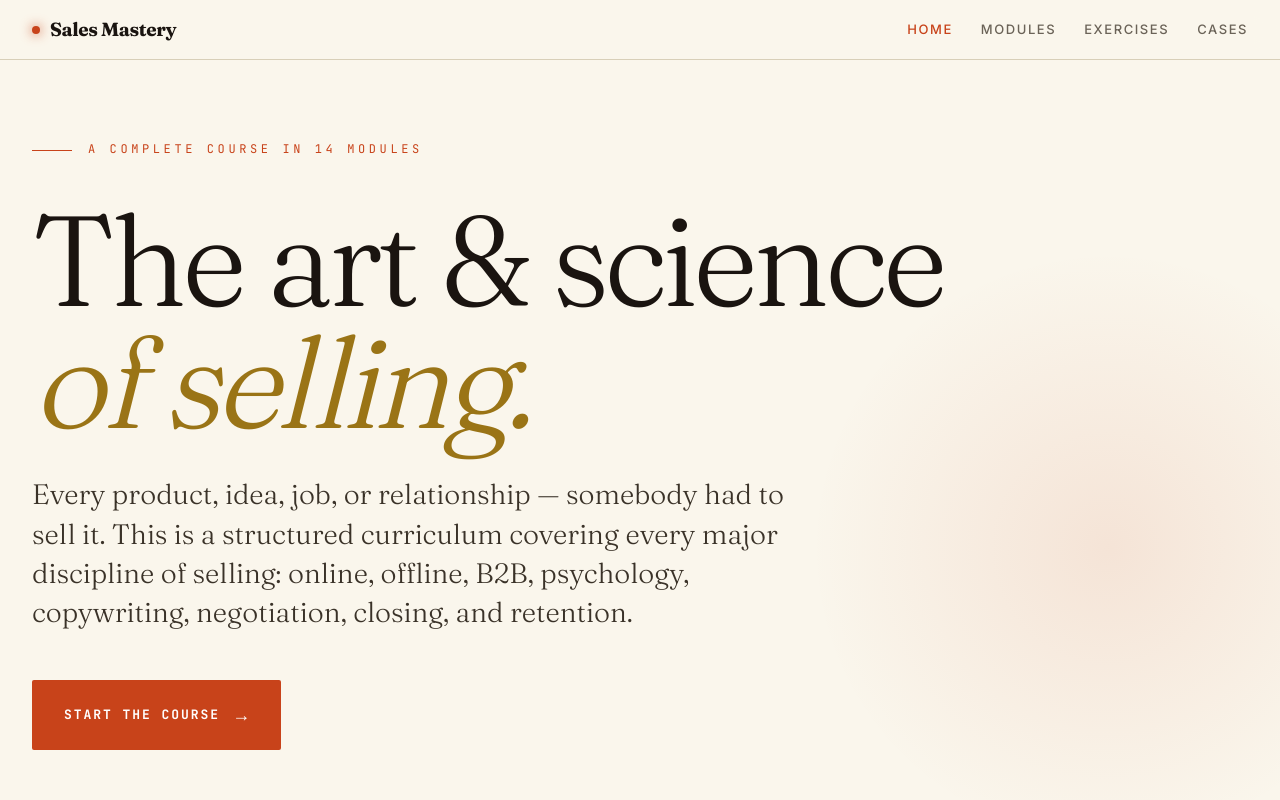
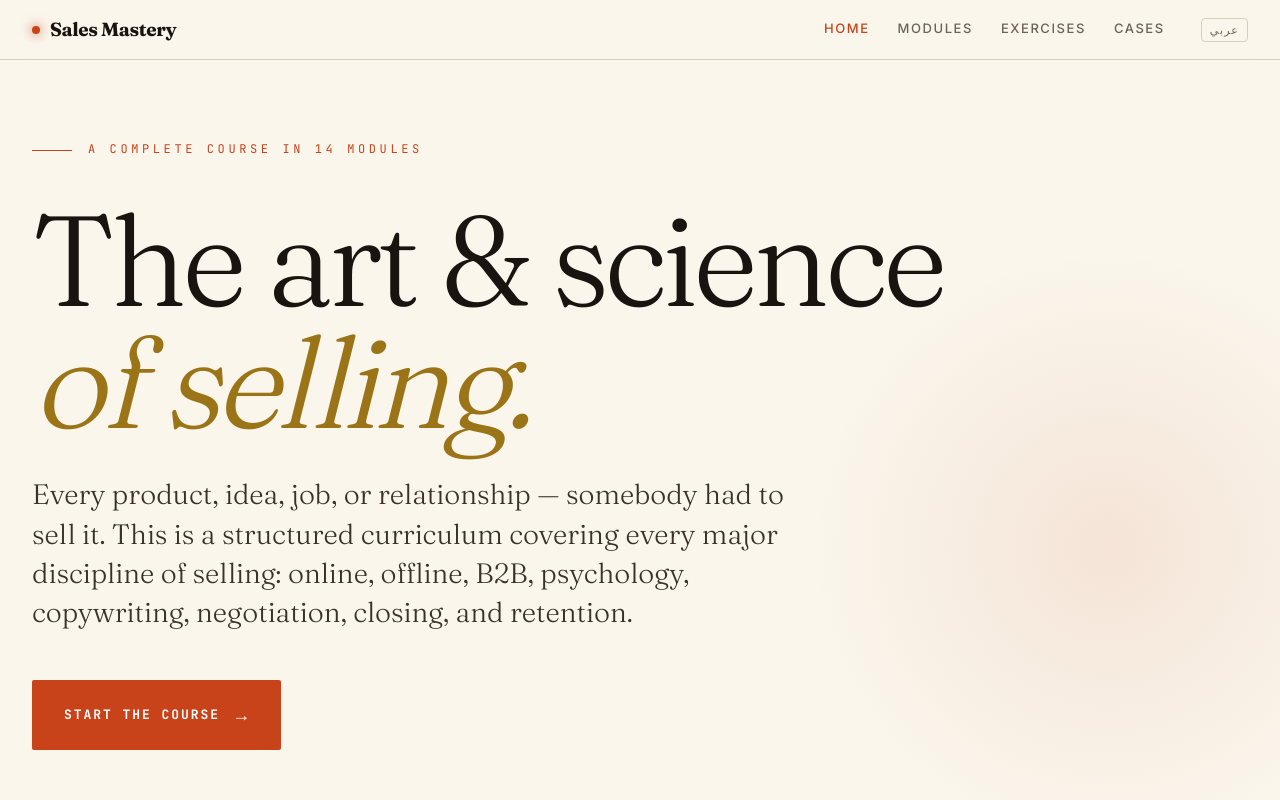
Before and after one commit to gaferto612/sales-mastery, a plain HTML site: page index.html in a window 1280 px wide. Shown: the top 800 px of the page. Drawn offline with Linux system fonts and the light colour scheme.

Commit message:
feat: add Arabic language toggle button to topbar across all pages

```diff
--- a/index.html
+++ b/index.html
@@ -234,6 +234,7 @@
       <a href="module-01.html">Modules</a>
       <a href="exercises.html">Exercises</a>
       <a href="case-studies.html">Cases</a>
+      <button id="langToggle" class="lang-btn"><span class="lang-en">عربي</span><span class="lang-ar" style="display:none;">EN</span></button>
     </div>
   </div>
 </nav>
--- a/styles.css
+++ b/styles.css
@@ -112,6 +112,26 @@ body {
 }
 .topbar-nav a:hover, .topbar-nav a.active { color: var(--paper); }
 .topbar-nav a.active { color: var(--orange); }
+
+.lang-btn {
+  background: none;
+  border: 1px solid var(--line);
+  color: var(--muted);
+  font-family: var(--font-mono);
+  font-size: 11px;
+  letter-spacing: 0.1em;
+  padding: 4px 8px;
+  border-radius: 4px;
+  cursor: pointer;
+  transition: all 0.2s;
+  display: flex;
+  align-items: center;
+  margin-left: 8px;
+}
+.lang-btn:hover {
+  color: var(--paper);
+  border-color: var(--orange);
+}
 
 /* === Hero / page header === */
 .page-header {
```
Also changed, not shown: case-studies.html (+1 -0 lines), exercises.html (+1 -0 lines), module-00.html (+1 -0 lines), module-01.html (+1 -0 lines), module-02.html (+1 -0 lines), module-03.html (+1 -0 lines), module-04.html (+1 -0 lines), module-05.html (+1 -0 lines), module-06.html (+1 -0 lines), module-07.html (+1 -0 lines), module-08.html (+1 -0 lines), module-09.html (+1 -0 lines), module-10.html (+1 -0 lines), module-11.html (+1 -0 lines), 2 more files.
